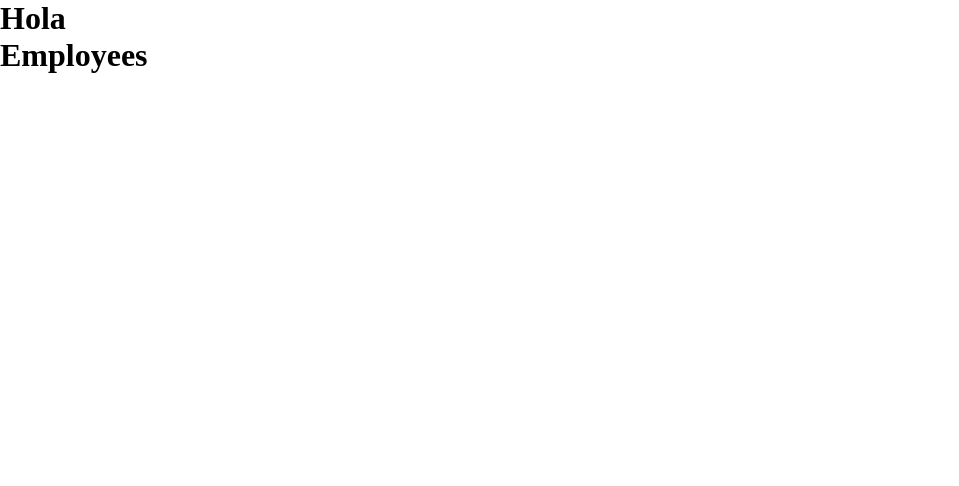
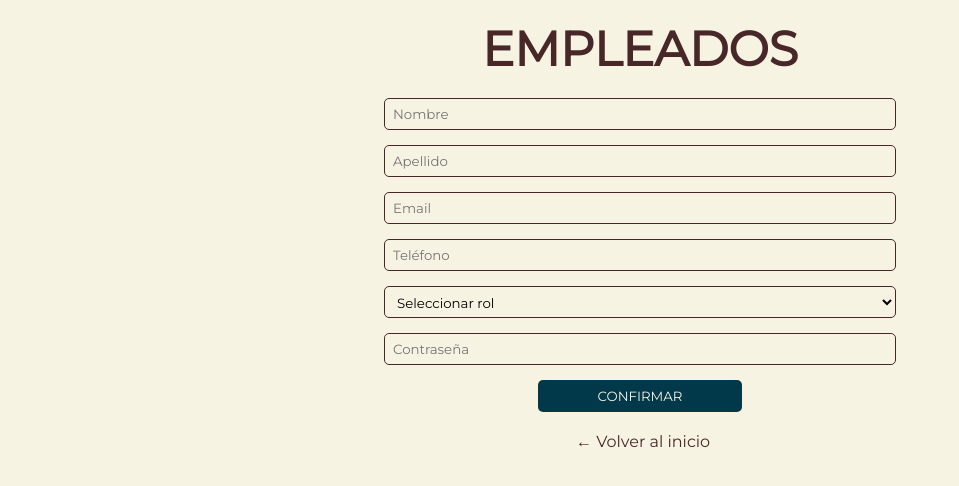
Before and after one commit to emilioQuilodran/electroServiceFront, a React (Create React App) app: page /employees in a window 1280 px wide. Shown: the top 486 px of the page, without its empty margins (0-959 px from the left). Built offline with nearby package versions, Linux system fonts and the light colour scheme.

Commit message:
pagina employees 1

```diff
--- a/src/Components/pages/employees/employees.jsx
+++ b/src/Components/pages/employees/employees.jsx
@@ -1,11 +1,90 @@
+import "./employees.scss";
+import { Link } from "react-router-dom";
+
+import { useState } from "react";
 
 const Employees = () => {
+  const [name, setName] = useState("");
+  const [surname, setSurname] = useState("");
+  const [email, setEmail] = useState("");
+  const [phone, setPhone] = useState("");
+  const [rol, setRol] = useState("");
+  const [password, setPassword] = useState("");
+  const [error, setError] = useState("");
+
+  const FormHandler = (e) => {
+    e.preventDefault();
+
+
+    if (!name || !surname|| !phone || !email || !rol || !password) {
+      setError("Por favor complete todos los campos");
+      return;
+    }
+  };
+
   return (
-    <div>
-      <h1>Hola</h1>
-      <h1>Employees</h1>
-    </div>
-  )
-}
+    <>
+      <h1 className="employeesTitle">Empleados</h1>
+      <form className="employeesForm" onSubmit={FormHandler}>
+        <input
+          type="text"
+          placeholder="Nombre"
+          className="formItem"
+          value={name}
+          onChange={(e) => setName(e.target.value)}
+        />
+        <input
+          type="text"
+          placeholder="Apellido"
+          className="formItem"
+          value={surname}
+          onChange={(e) => setSurname(e.target.value)}
+        />
+        <input
+          type="email"
+          placeholder="Email"
+          className="formItem"
+          value={email}
+          onChange={(e) => setEmail(e.target.value)}
+        />
+        <input
+          type="tel"
+          placeholder="Teléfono"
+          className="formItem"
+          value={phone}
+          onChange={(e) => setPhone(e.target.value)}
+        />
+        <select
+          name="rol"
+          placeholder="Rol del empleado"
+          className="formItem"
+          value={rol}
+          onChange={(e) => setRol(e.target.value)}
+        >
+          <option value="">Seleccionar rol</option>
+          <option value="tecnico">Técnico</option>
+          <option value="administrativo">Administrativo</option>
+          <option value="atencion">Atención al cliente</option>
+        </select>
+        <input
+          type="password"
+          placeholder="Contraseña"
+          className="formItem"
+          value={password}
+          onChange={(e) => setPassword(e.target.value)}
+        />
+        {error && <p className="error"> {error} </p>}
+        <button type="submit" className="submitBtn">
+          Confirmar
+        </button>
 
-export default Employees
+      </form>
+      <Link to="/" className="homeBtn">
+        {" "}
+        ← Volver al inicio
+      </Link>
+    </>
+  );
+};
+
+export default Employees;
--- /dev/null
+++ b/src/Components/pages/employees/employees.scss
@@ -0,0 +1,78 @@
+@import url('https://fonts.googleapis.com/css2?family=Montserrat&display=swap');
+
+$primary-font: "Montserrat", sans-serif;
+$primary-color: #482728;
+$secondary-color: #02394A;
+$background-color: #F7F3E3;
+
+*{
+    margin: 0;
+    box-sizing: border-box;
+    padding: 0;
+    background-color: $background-color;
+}
+
+.employeesTitle{
+    font: 100% $primary-font;
+    font-size: 3rem;
+    text-align: center;
+    color: $primary-color;
+    text-transform: uppercase;
+    font-weight: 600;
+    padding: 20px;
+}
+
+.employeesForm{
+    font-family: $primary-font;
+    display: flex;
+    padding: 0;
+    margin: 0;
+    flex-direction: column;
+    margin-left: 30%;
+    width: 40%;
+    gap: 15px;
+
+    .formItem{
+        font-family: $primary-font;
+        height: 2rem;
+        padding: 0.5rem;
+        border-radius: 5px;
+        border: solid 1px $primary-color;
+        width: 100%;
+        &:focus{
+            outline: none;
+        }
+    }
+
+    .submitBtn{
+        font-family: $primary-font;
+        background-color: $secondary-color;
+        color: $background-color;
+        cursor: pointer;
+        border-style: none;
+        text-transform: uppercase;
+        width: 40%;
+        align-self: center;
+        height: 2rem;
+        padding: 5px 15px;
+        border-radius: 5px;
+        margin-bottom: 20px;
+        &:hover{
+            border: solid 2px $primary-color;
+        }
+    }
+
+    .error{
+        text-align: center;
+        color: $primary-color;
+    }
+}
+
+.homeBtn{
+    font-family: $primary-font;
+    margin-left: 45%;
+    color: $primary-color;
+    &:hover{
+        text-decoration: underline;
+    }
+}
```
Also changed, not shown: src/Components/pages/employees/style.scss (deleted).
